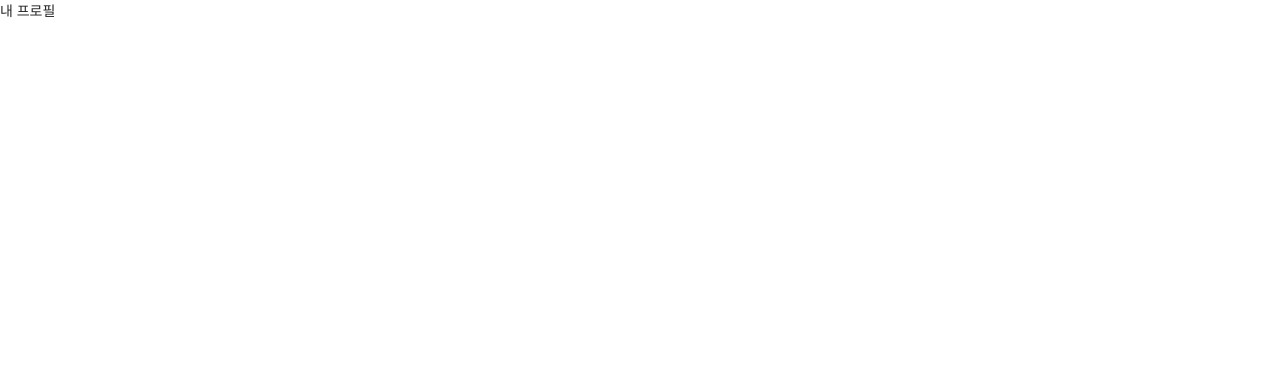
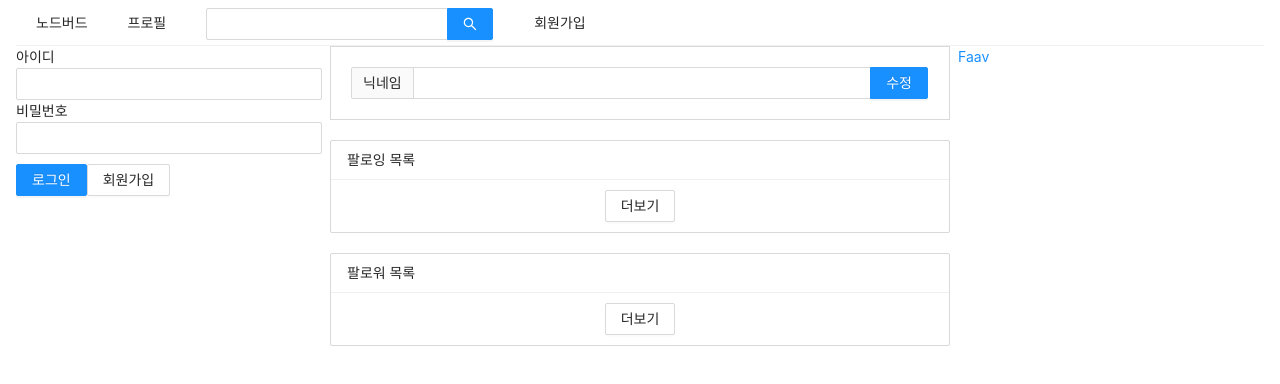
Before and after one commit to luckychdl/side-project-2, a Next.js app: page /profile in a window 1280 px wide. Shown: the top 384 px of the page. Built offline with nearby package versions, Linux system fonts and the light colour scheme.

Commit message:
followList

```diff
--- /dev/null
+++ b/components/FollowList.js
@@ -0,0 +1,35 @@
+import React from "react";
+import { Button, Card, List } from "antd";
+import PropTypes from "prop-types";
+
+const FollowList = ({ header, data }) => {
+  return (
+    <List
+      style={{ marginBottom: 20 }}
+      grid={{ gutter: 4, xs: 2, md: 3 }}
+      size="small"
+      header={<div>{header}</div>}
+      loadMore={
+        <div style={{ textAlign: "center", margin: "10px 0" }}>
+          <Button>더보기</Button>
+        </div>
+      }
+      bordered
+      dataSource={data}
+      renterItem={(item) => (
+        <List.Item style={{ marginTop: 20 }}>
+          <Card actions={[<StopOutlined key="stop" />]}>
+            <Card.Meta description={item.nickname} />
+          </Card>
+        </List.Item>
+      )}
+    />
+  );
+};
+
+FollowList.propTypes = {
+  header: PropTypes.string.isRequired,
+  data: PropTypes.array.isRequired,
+};
+
+export default FollowList;
--- /dev/null
+++ b/components/NickNameEdit.js
@@ -0,0 +1,11 @@
+import React , { useMemo }from "react"
+import { Form, Input } from "antd"
+const NickNameEdit = () => {
+  const style = useMemo(() => ({ marginBottom: '20px', border: '1px solid #d9d9d9', padding: '20px'}),[])
+  return(
+    <Form style={style}>
+      <Input.Search addonBefore="닉네임" enterButton="수정" />
+    </Form>
+  )
+}
+export default NickNameEdit
--- a/components/userProfile.js
+++ b/components/userProfile.js
@@ -10,7 +10,7 @@ const UserProfile = ({ setIsLoggedIn }) => {
       <div key='followers'>팔로워<br />0</div>,
     ]}>
       <Card.Meta title="vivid" avatar={<Avatar>VI</Avatar>}/>
-      <Button>로그아웃</Button>
+      <Button onClick={() => setIsLoggedIn(false)}>로그아웃</Button>
     </Card>
   )
 }
--- a/pages/_app.js
+++ b/pages/_app.js
@@ -2,6 +2,7 @@ import React from 'react'
 import PropTypes from 'prop-types'
 import 'antd/dist/antd.css'
 import Head from 'next/head'
+import GlobalStyle from '../styles/global'
 
 const NodeBird = ({ Component }) => {
   return(
@@ -10,6 +11,7 @@ const NodeBird = ({ Component }) => {
         <meta charSet='utf-8' />
         <title>NodeBird</title>
       </Head>
+      <GlobalStyle />
       <Component />
     </>
   )
--- a/pages/profile.js
+++ b/pages/profile.js
@@ -1,12 +1,21 @@
 import Head from 'next/head'
 import React from 'react'
+import AppLayout from '../components/appLayout'
+import NickNameEdit from '../components/NickNameEdit'
+import FollowList from '../components/FollowList'
 const Profile = () => {
+  const followerList = [{nickname: '비비드'}, {nickname: '바보'}, {nickname: '멍청이'}]
+  const followingList = [{nickname: '비비드'}, {nickname: '바보'}, {nickname: '멍청이'}]
   return (
     <>
     <Head>
       <title>프로필 | NodeBird</title>
     </Head>
-      <div>내 프로필</div>
+    <AppLayout>
+      <NickNameEdit />
+      <FollowList header="팔로잉 목록" data={followingList}/>
+      <FollowList header="팔로워 목록" data={followerList}/>
+    </AppLayout>
     </>
   )
 }
--- /dev/null
+++ b/styles/global.js
@@ -0,0 +1,11 @@
+import { createGlobalStyle } from "styled-components"
+const GlobalStyle = createGlobalStyle`
+  *, *::before, *::after {
+    box-sizing: border-box;
+  }
+  body {
+    padding: 0 16px;
+    margin: 0;
+  }
+`
+export default GlobalStyle
```
